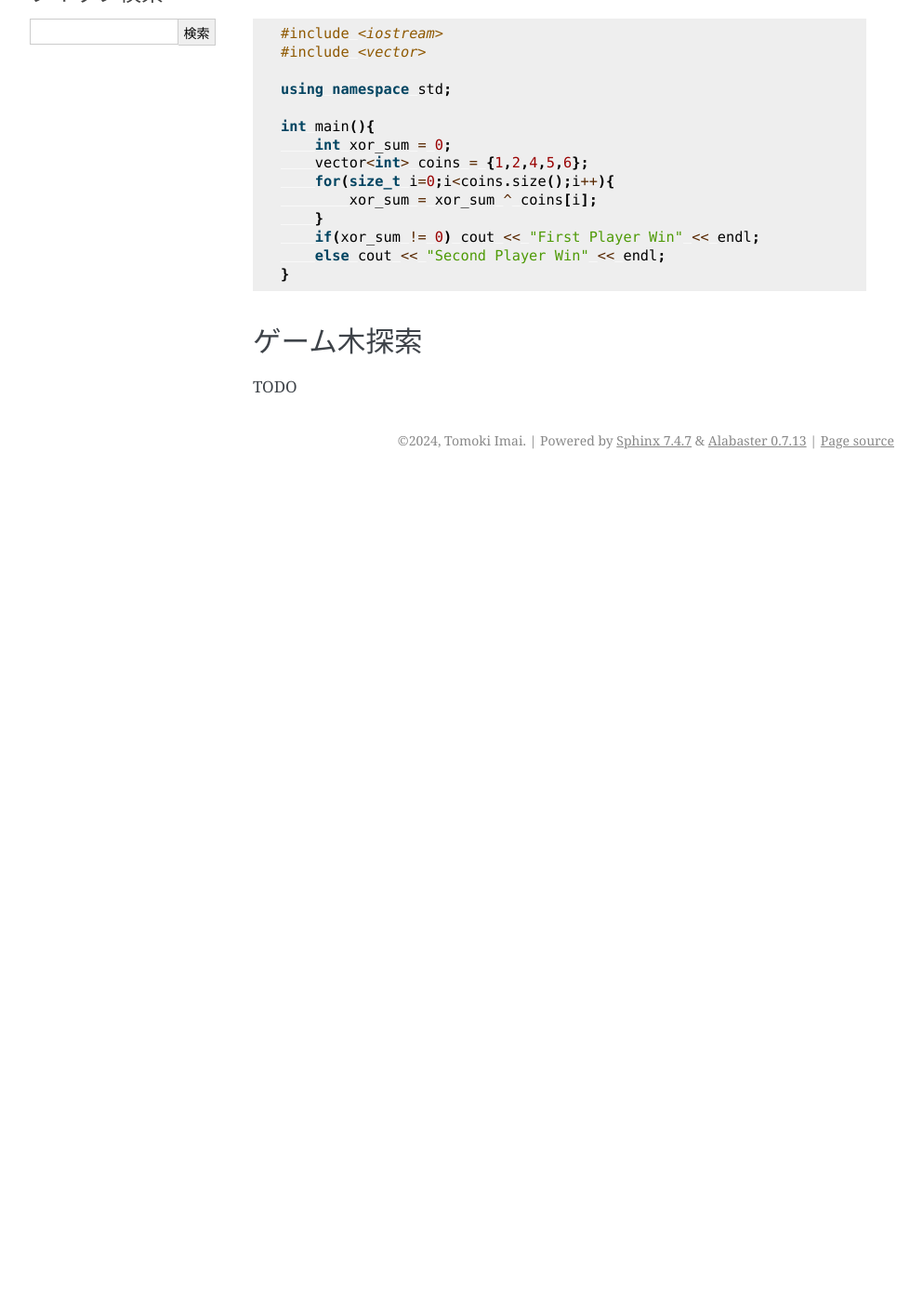
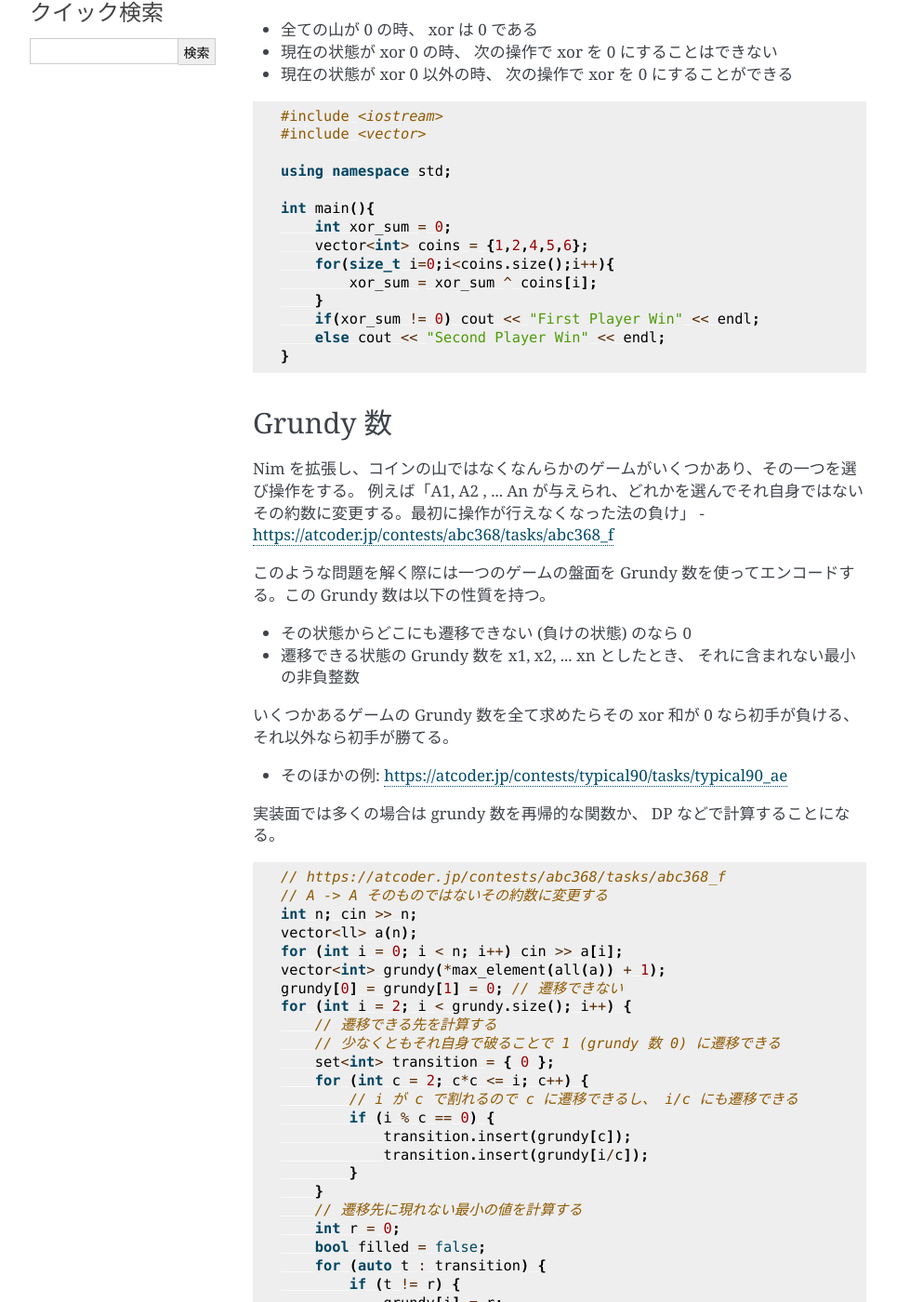
Before and after one commit to tomoki/AlgoLib, a Sphinx documentation site: the page built from source/game.rst, in a window 1280 px wide and 1400 px high, scrolled down 270 px. Shown: the whole window at 93% size, without its empty margins (148-1141 px from the left). Built offline with Sphinx 7.4.7, drawn with Linux system fonts in a browser that asks for light colours; before the commit the page ends 900 px from its top, so only the background shows below that; some of the changed text lies outside the part shown.

Commit message:
Grundy 数追加

```diff
--- a/source/game.rst
+++ b/source/game.rst
@@ -6,10 +6,14 @@
 Nim
 ****************************************
 
-いくつかのコインの山がある。この中からプレイヤーは山を一つ選び、1個以上の任意の
-数のコインを取る。最後のコインを取ったプレイヤーが勝ちである。この問題に
-対しては以下のことが知られている。すべての山のxorをとったとき、それが0で
-あるとき、後攻の勝ち、それ以外のときは先攻の勝ち。
+いくつかのコインの山がある。この中からプレイヤーは山を一つ選び、1個以上の任意の数のコインを取る。
+最後のコインを取ったプレイヤーが勝ちである。この問題に対しては以下のことが知られている。
+すべての山のxorをとったとき、それが0であるとき、後攻の勝ち、それ以外のときは先攻の勝ち。
+これは次のことから言える。
+
+- 全ての山が 0 の時、 xor は 0 である
+- 現在の状態が xor 0 の時、 次の操作で xor を 0 にすることはできない
+- 現在の状態が xor 0 以外の時、 次の操作で xor を 0 にすることができる
 
 .. code-block:: cpp
 
@@ -28,6 +32,75 @@ Nim
         else cout << "Second Player Win" << endl;
     }
 
+*****************************************
+Grundy 数
+*****************************************
+
+Nim を拡張し、コインの山ではなくなんらかのゲームがいくつかあり、その一つを選び操作をする。
+例えば「A1, A2 , ... An が与えられ、どれかを選んでそれ自身ではないその約数に変更する。最初に操作が行えなくなった法の負け」
+- https://atcoder.jp/contests/abc368/tasks/abc368_f
+
+このような問題を解く際には一つのゲームの盤面を Grundy 数を使ってエンコードする。この Grundy 数は以下の性質を持つ。
+
+- その状態からどこにも遷移できない (負けの状態) のなら 0
+- 遷移できる状態の Grundy 数を x1, x2, ... xn としたとき、 それに含まれない最小の非負整数
+
+いくつかあるゲームの Grundy 数を全て求めたらその xor 和が 0 なら初手が負ける、それ以外なら初手が勝てる。
+
+- そのほかの例: https://atcoder.jp/contests/typical90/tasks/typical90_ae
+
+実装面では多くの場合は grundy 数を再帰的な関数か、 DP などで計算することになる。
+
+
+.. code-block:: cpp
+
+    // https://atcoder.jp/contests/abc368/tasks/abc368_f
+    // A -> A そのものではないその約数に変更する
+    int n; cin >> n;
+    vector<ll> a(n);
+    for (int i = 0; i < n; i++) cin >> a[i];
+    vector<int> grundy(*max_element(all(a)) + 1);
+    grundy[0] = grundy[1] = 0; // 遷移できない
+    for (int i = 2; i < grundy.size(); i++) {
+        // 遷移できる先を計算する
+        // 少なくともそれ自身で破ることで 1 (grundy 数 0) に遷移できる
+        set<int> transition = { 0 };
+        for (int c = 2; c*c <= i; c++) {
+            // i が c で割れるので c に遷移できるし、 i/c にも遷移できる
+            if (i % c == 0) {
+                transition.insert(grundy[c]);
+                transition.insert(grundy[i/c]);
+            }
+        }
+        // 遷移先に現れない最小の値を計算する
+        int r = 0;
+        bool filled = false;
+        for (auto t : transition) {
+            if (t != r) {
+                grundy[i] = r;
+                filled = true;
+                break;
+            }
+            r++;
+        }
+        if (!filled) {
+            grundy[i] = r;
+        }
+    }
+
+    // grundy 数の xor をとって、もし 0 なら初手が負ける
+    int grundy_xor_sum = 0;
+    for (int i = 0; i < n; i++) {
+        grundy_xor_sum ^= grundy[a[i]];
+    }
+    bool first_lose = grundy_xor_sum == 0;
+
+    if (first_lose) {
+        cout << "Bruno" << endl;
+    } else {
+        cout << "Anna" << endl;
+    }
+
 
 ****************************************
 ゲーム木探索
```
